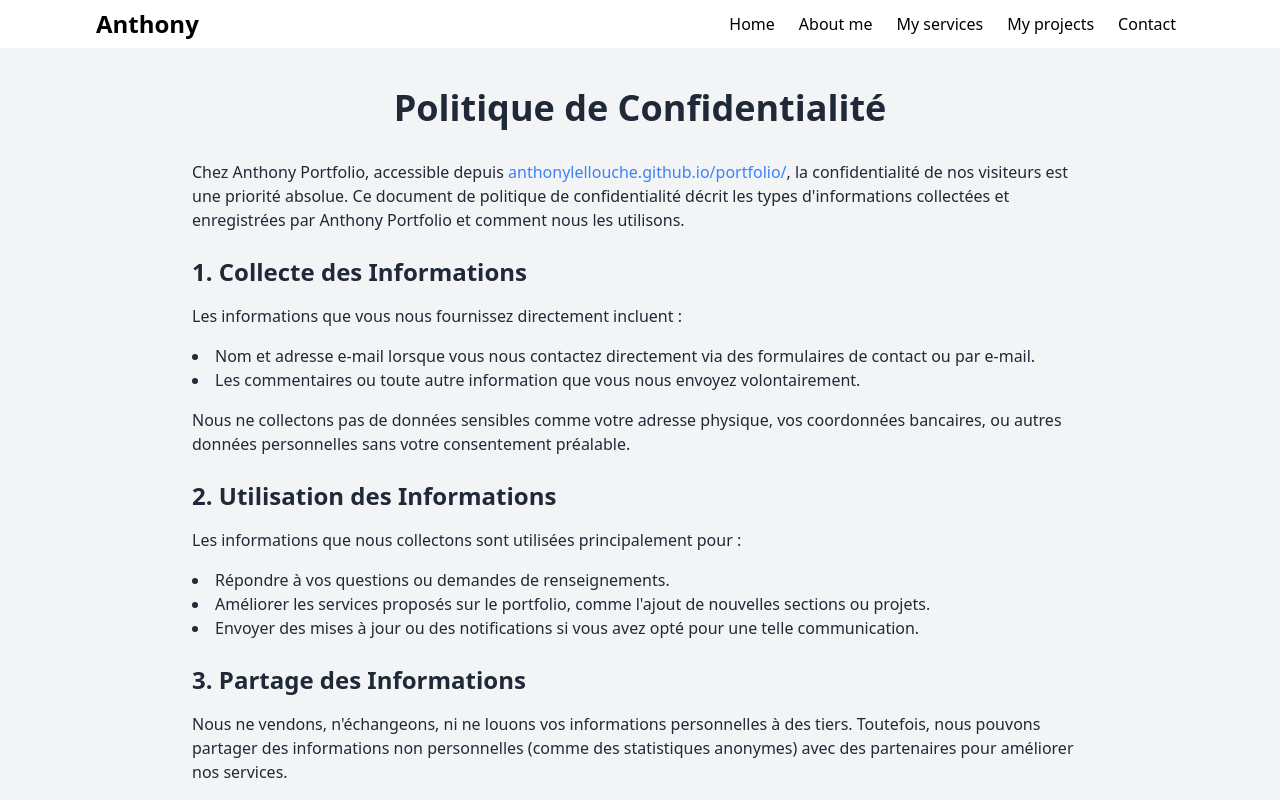
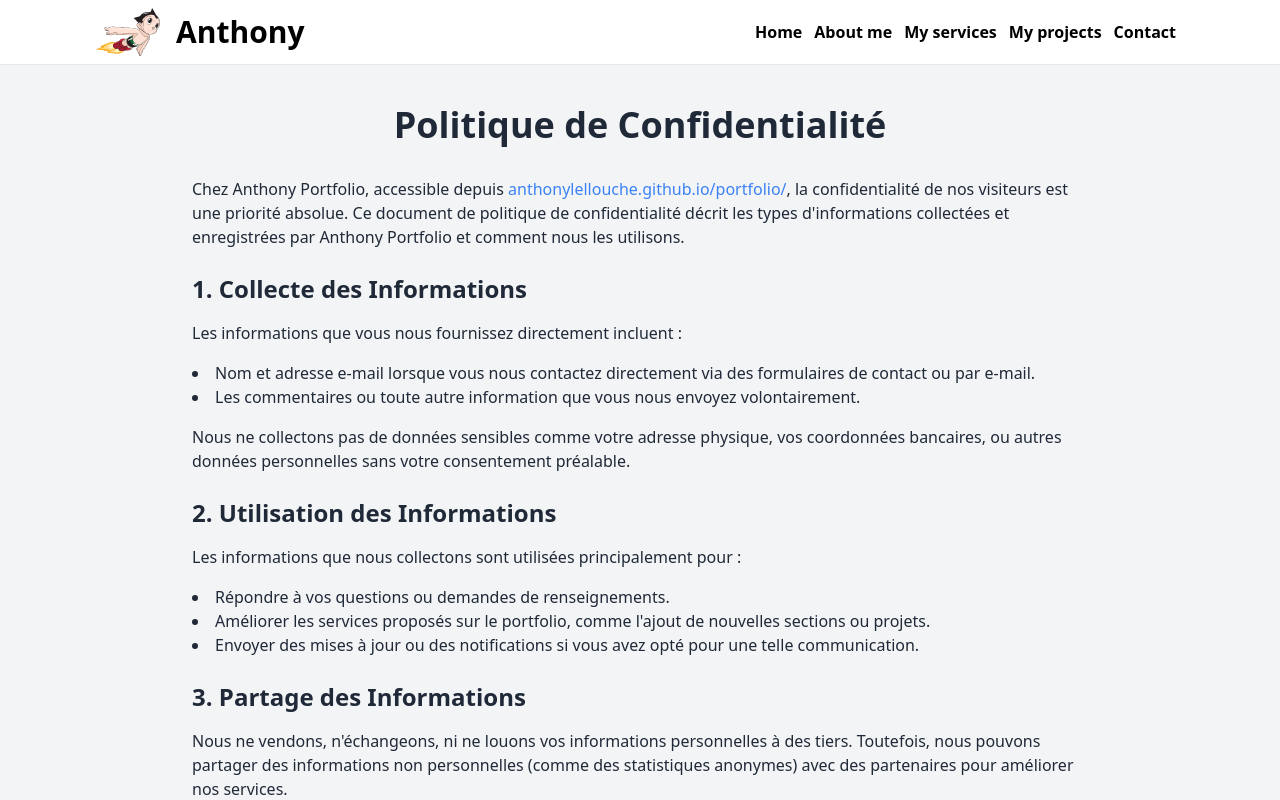
Before and after one commit to AnthonyLellouche/portfolio, a React (Vite) app: page /privacy in a window 1280 px wide. Shown: the top 800 px of the page. Built offline with nearby package versions, Linux system fonts and the light colour scheme.

Commit message:
(style): ajout logo, modification navbar et ajout sroll to dans privacy

```diff
--- a/src/components/Navbar.jsx
+++ b/src/components/Navbar.jsx
@@ -15,13 +15,22 @@ const Navbar = () => {
   return (
     <nav
       className={`${
-        darkMode ? "bg-black text-white" : "bg-white text-black"
-      } px-8 md:px-12 lg:px-24`}
+        darkMode
+          ? "bg-black text-white border-b border-gray-700"
+          : "bg-white text-black border-b border-gray-200"
+      } px-8 md:px-12 lg:px-24 `}
     >
       <div className="container mx-auto py-2 flex justify-between items-center">
-        <Link to="/#home" className="hover:text-gray-400">
-          <div className="text-2xl font-bold">Anthony</div>
-        </Link>
+        <div className="flex items-center space-x-2 gap-2">
+          <img
+            src="./assets/astro.svg"
+            alt="logo entreprise actuel"
+            className="w-16"
+          />
+          <Link to="/#home" className="hover:text-gray-400">
+            <div className="text-3xl font-bold">Anthony</div>
+          </Link>
+        </div>
         <div className="md:hidden">
           <button
             onClick={toggleMenu}
@@ -31,7 +40,7 @@ const Navbar = () => {
             <RxHamburgerMenu className="text-green-400 size-8" />
           </button>
         </div>
-        <div className="space-x-6 hidden md:flex px-2">
+        <div className="space-x-3 hidden md:flex px-2 font-semibold">
           <Link
             to="/#home"
             className="hover:text-gray-400"
@@ -87,7 +96,12 @@ const Navbar = () => {
         </Link> */}
       </div>
       {menuOpen && (
-        <div className="md:hidden bg-gray-800 bg-opacity-90 text-white flex flex-col space-y-4 mt-4 text-center p-4 rounded-lg">
+        <div   className={`${
+          darkMode
+            ? " bg-gray-800 bg-opacity-90 text-white border-gray-700"
+            : " bg-gray-100 bg-opacity-80 text-black border-gray-200"
+        } md:hidden flex flex-col space-y-4 text-center p-4 rounded-xl my-4`}>
+
           <Link to="/#home" className="hover:text-gray-400">
             {t("navbar.home")}
           </Link>
--- a/src/pages/Privacy.jsx
+++ b/src/pages/Privacy.jsx
@@ -1,7 +1,13 @@
 /* eslint-disable react/no-unescaped-entities */
+import { useEffect } from "react";
+
 import Navbar from "../components/Navbar";
 
 const Privacy = () => {
+  useEffect(() => {
+    window.scrollTo(0, 0);
+  }, []);
+
   return (
     <>
       <Navbar />
```
Also changed, not shown: public/assets/astro.svg (added).
